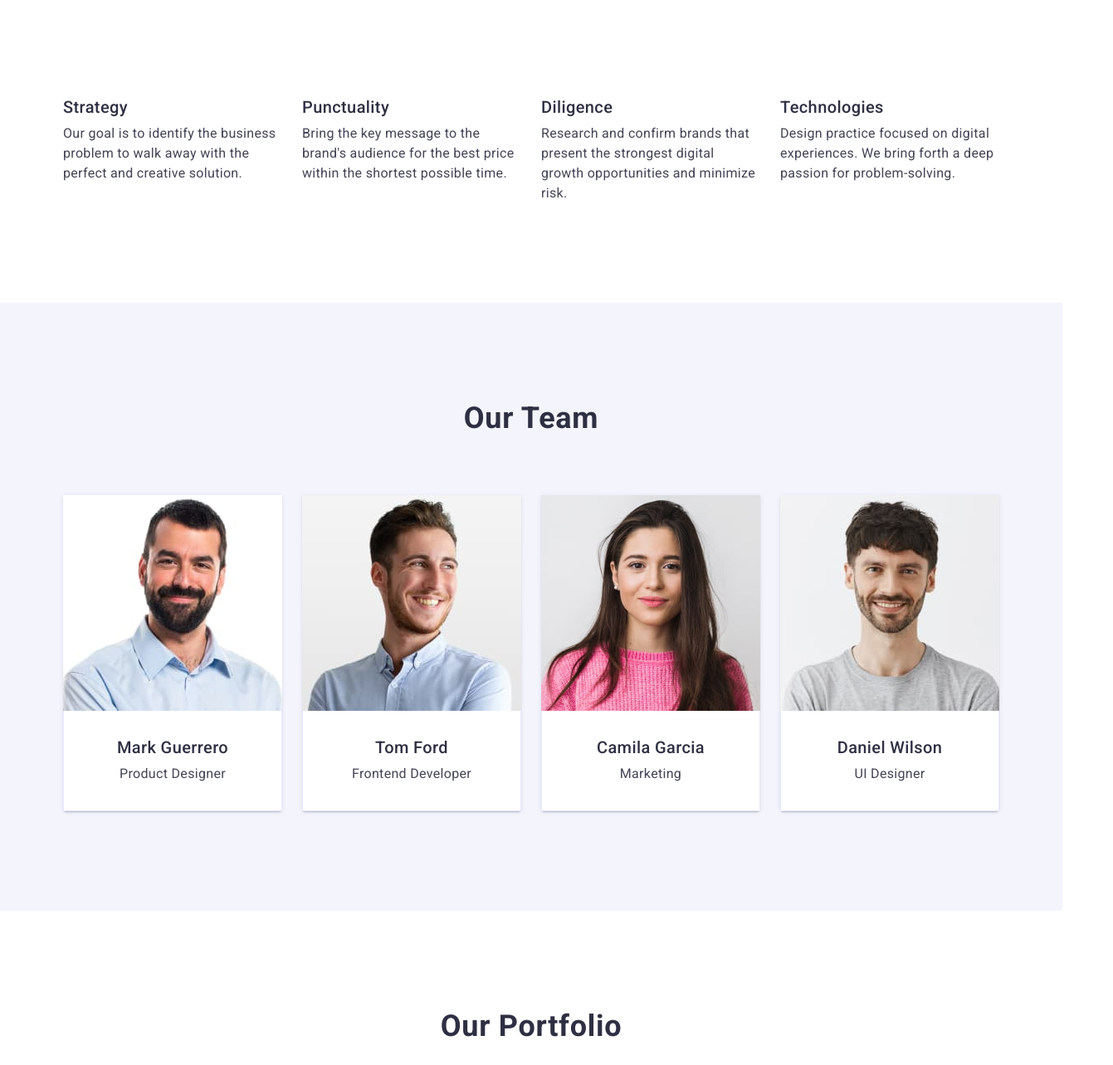
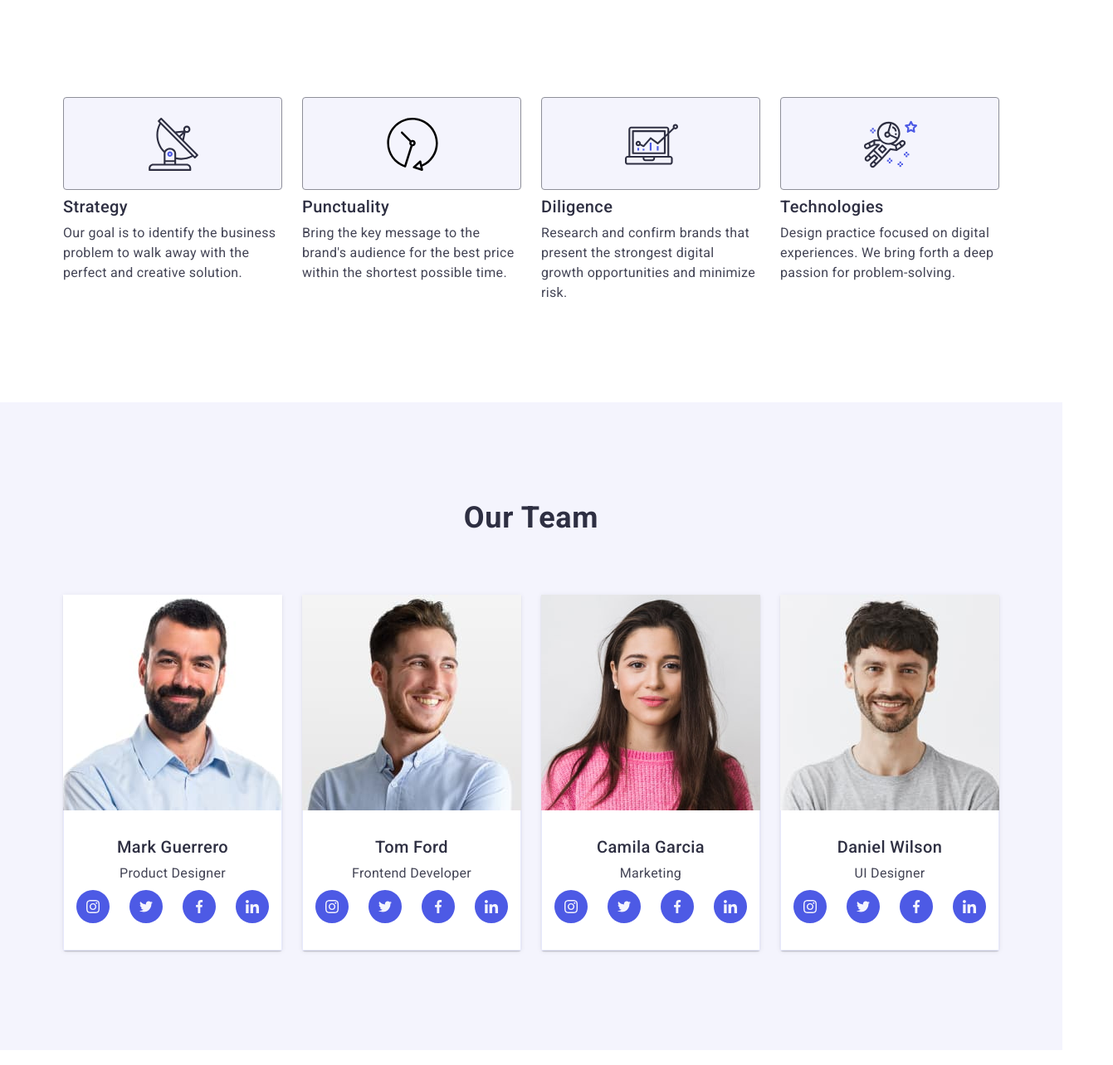
Before and after one commit to DmytroK-goit/goit-markup-hw-04, a plain HTML site: page index.html in a window 1280 px wide. Shown: the part 676-1960 px from the top of the page at 83% size, 1341 px wide, since content can reach past the window. Drawn offline with nearby package versions, Linux system fonts and the light colour scheme.

Commit message:
19.03.24

```diff
--- a/css/styles.css
+++ b/css/styles.css
@@ -48,6 +48,11 @@ img {
   display: block;
 }
 
+svg {
+  margin: 0;
+  padding: 0;
+}
+
 .container {
   width: 1158px;
   margin: 0 auto;
@@ -57,6 +62,8 @@ img {
 .header {
   border-bottom: 1px solid #e7e9fc;
   margin: 0 auto;
+  box-shadow: 0 1px 6px 0 rgba(46, 47, 66, 0.08), 0 1px 1px 0 rgba(46, 47, 66, 0.16), 0 2px 1px 0 rgba(46, 47, 66, 0.08);
+
 }
 
 .header .container {
@@ -157,6 +164,12 @@ img {
 .hero {
   background-color: var(--prime-color);
   padding: 188px 0;
+  background-image: linear-gradient(to bottom,
+      rgba(46, 47, 66, 0.7),
+      rgba(46, 47, 66, 0.7)), url(/images/people-office\ 1.jpg);
+  background-repeat: no-repeat;
+  background-size: cover;
+
 }
 
 .hero-button {
@@ -174,6 +187,8 @@ img {
   margin-top: 48px;
   padding: 16px 32px;
   border-radius: 4px;
+  box-shadow: 0 4px 4px 0 rgba(0, 0, 0, 0.15);
+
 }
 
 .hero-button:hover {
@@ -187,6 +202,16 @@ img {
 /* advanteges */
 .advanteges {
   padding: 120px 0;
+}
+
+.advanteges-svg {
+  padding: 24px 100px;
+  background-color: #f4f4fd;
+  border: 1px solid #8e8f99;
+  border-radius: 4px;
+  width: 264px;
+  height: 112px;
+  margin-bottom: 8px;
 }
 
 .visually-hidden {
@@ -283,6 +308,24 @@ img {
   color: var(--second-color);
   /* padding-bottom: 32px; */
   text-align: center;
+  margin-bottom: 8px;
+}
+
+.our-team-svg {
+  width: 232px;
+  height: 40px;
+  display: flex;
+  margin-left: auto;
+  margin-right: auto;
+  gap: 24px;
+}
+
+.our-team-svg-link {
+  fill: #4d5ae5;
+}
+
+.our-team-svg-link:hover {
+  fill: #404bbf;
 }
 
 /* our-portfolio */
@@ -345,8 +388,9 @@ img {
 
 /* footer */
 .footer .container {
-  /* margin-left: 156px;
-  width: 264px; */
+  display: flex;
+  align-content: end;
+  gap: 120px;
 }
 
 .footer {
@@ -379,5 +423,27 @@ img {
 .footer-p {
   color: #f4f4fd;
   max-width: 264px;
+}
+
+.footer-social-h {
+  font-weight: 500;
+  font-size: 16px;
+  line-height: 1.5;
+  letter-spacing: 0.02em;
+  color: #fff;
+  margin-bottom: 16px;
 
 }
+
+.footer-svg {
+  display: flex;
+  gap: 8px
+}
+
+.footer-svg-link {
+  fill: #4d5ae5;
+}
+
+.footer-svg-link:hover {
+  fill: #31d0aa;
+}
--- a/index.html
+++ b/index.html
@@ -51,6 +51,11 @@
         <h2 class="visually-hidden">advanteges</h2>
         <ul class="advanteges-ul">
           <li class="advanteges-li">
+            <div class="advanteges-svg">
+              <svg>
+                <use href="./icon.svg#icon-antenna-1" width="64" height="64"></use>
+              </svg>
+            </div class="advanteges-svg">
             <h3 class="advanteges-h">Strategy</h3>
             <p class="advanteges-p">
               Our goal is to identify the business problem to walk away with the
@@ -58,6 +63,11 @@
             </p>
           </li>
           <li class="advanteges-li">
+            <div class="advanteges-svg">
+              <svg>
+                <use href="./icon.svg#icon-Vector" width="64" height="64"></use>
+              </svg>
+            </div>
             <h3 class="advanteges-h">Punctuality</h3>
             <p class="advanteges-p">
               Bring the key message to the brand's audience for the best price
@@ -65,6 +75,11 @@
             </p>
           </li>
           <li class="advanteges-li">
+            <div class="advanteges-svg">
+              <svg>
+                <use href="./icon.svg#icon-diagram-1" width="64" height="64"></use>
+              </svg>
+            </div>
             <h3 class="advanteges-h">Diligence</h3>
             <p class="advanteges-p">
               Research and confirm brands that present the strongest digital
@@ -72,6 +87,11 @@
             </p>
           </li>
           <li class="advanteges-li">
+            <div class="advanteges-svg">
+              <svg>
+                <use href="./icon.svg#icon-astronaut-1" width="64" height="64"></use>
+              </svg>
+            </div>
             <h3 class="advanteges-h">Technologies</h3>
             <p class="advanteges-p">
               Design practice focused on digital experiences. We bring forth a
@@ -90,6 +110,20 @@
             <div class="our-team-li-border">
               <h3 class="advanteges-h">Mark Guerrero</h3>
               <p class="advanteges-p">Product Designer</p>
+              <ul class="our-team-svg">
+                <li><a href=""><svg class="our-team-svg-link" width="40" height="40">
+                      <use href="./icon.svg#icon-instagram"></use>
+                    </svg></a></li>
+                <li><a href=""><svg class="our-team-svg-link" width="40" height="40">
+                      <use href="./icon.svg#icon-twiter"></use>
+                    </svg></a></li>
+                <li><a href=""><svg class="our-team-svg-link" width="40" height="40">
+                      <use href="./icon.svg#icon-facebook"></use>
+                    </svg></a></li>
+                <li><a href=""><svg class="our-team-svg-link" width="40" height="40">
+                      <use href="./icon.svg#icon-linkedin"></use>
+                    </svg></a></li>
+              </ul>
             </div>
           </li>
           <li class="our-team-li">
@@ -97,6 +131,20 @@
             <div class="our-team-li-border">
               <h3 class="advanteges-h">Tom Ford</h3>
               <p class="advanteges-p">Frontend Developer</p>
+              <ul class="our-team-svg">
+                <li><a href=""><svg class="our-team-svg-link" width="40" height="40">
+                      <use href="./icon.svg#icon-instagram"></use>
+                    </svg></a></li>
+                <li><a href=""><svg class="our-team-svg-link" width="40" height="40">
+                      <use href="./icon.svg#icon-twiter"></use>
+                    </svg></a></li>
+                <li><a href=""><svg class="our-team-svg-link" width="40" height="40">
+                      <use href="./icon.svg#icon-facebook"></use>
+                    </svg></a></li>
+                <li><a href=""><svg class="our-team-svg-link" width="40" height="40">
+                      <use href="./icon.svg#icon-linkedin"></use>
+                    </svg></a></li>
+              </ul>
             </div>
           </li>
           <li class="our-team-li">
@@ -104,6 +152,20 @@
             <div class="our-team-li-border">
               <h3 class="advanteges-h">Camila Garcia</h3>
               <p class="advanteges-p">Marketing</p>
+              <ul class="our-team-svg">
+                <li><a href=""><svg class="our-team-svg-link" width="40" height="40">
+                      <use href="./icon.svg#icon-instagram"></use>
+                    </svg></a></li>
+                <li><a href=""><svg class="our-team-svg-link" width="40" height="40">
+                      <use href="./icon.svg#icon-twiter"></use>
+                    </svg></a></li>
+                <li><a href=""><svg class="our-team-svg-link" width="40" height="40">
+                      <use href="./icon.svg#icon-facebook"></use>
+                    </svg></a></li>
+                <li><a href=""><svg class="our-team-svg-link" width="40" height="40">
+                      <use href="./icon.svg#icon-linkedin"></use>
+                    </svg></a></li>
+              </ul>
             </div>
           </li>
           <li class="our-team-li">
@@ -111,6 +173,20 @@
             <div class="our-team-li-border">
               <h3 class="advanteges-h">Daniel Wilson</h3>
               <p class="advanteges-p">UI Designer</p>
+              <ul class="our-team-svg">
+                <li><a href=""><svg class="our-team-svg-link" width="40" height="40">
+                      <use href="./icon.svg#icon-instagram"></use>
+                    </svg></a></li>
+                <li><a href=""><svg class="our-team-svg-link" width="40" height="40">
+                      <use href="./icon.svg#icon-twiter"></use>
+                    </svg></a></li>
+                <li><a href=""><svg class="our-team-svg-link" width="40" height="40">
+                      <use href="./icon.svg#icon-facebook"></use>
+                    </svg></a></li>
+                <li><a href=""><svg class="our-team-svg-link" width="40" height="40">
+                      <use href="./icon.svg#icon-linkedin"></use>
+                    </svg></a></li>
+              </ul>
             </div>
           </li>
         </ul>
@@ -168,14 +244,32 @@
   </main>
   <footer class="footer">
     <div class="container">
-      <a class="footer-logo" href="./index.html">Web<span class="footer-logo-second-part">Studio</span></a>
-      <p class="footer-p">
-        Increase the flow of customers and sales for your business with digital
-        marketing & growth solutions.
-      </p>
+      <div>
+        <a class="footer-logo" href="./index.html">Web<span class="footer-logo-second-part">Studio</span></a>
+        <p class="footer-p">
+          Increase the flow of customers and sales for your business with digital
+          marketing & growth solutions.
+        </p>
+      </div>
+      <div>
+        <h3 class="footer-social-h">Social media</h3>
+        <ul class="footer-svg">
+          <li><a href=""><svg class="footer-svg-link" width="40" height="40">
+                <use href="./icon.svg#icon-instagram"></use>
+              </svg></a></li>
+          <li><a href=""><svg class="footer-svg-link" width="40" height="40">
+                <use href="./icon.svg#icon-twiter"></use>
+              </svg></a></li>
+          <li><a href=""><svg class="footer-svg-link" width="40" height="40">
+                <use href="./icon.svg#icon-facebook"></use>
+              </svg></a></li>
+          <li><a href=""><svg class="footer-svg-link" width="40" height="40">
+                <use href="./icon.svg#icon-linkedin"></use>
+              </svg></a></li>
+        </ul>
+      </div>
     </div>
   </footer>
-
 </body>
 
 </html>
```
Also changed, not shown: icon.svg (added), images/Vector.svg (added), images/antenna-1.svg (added), images/astronaut-1.svg (added), images/diagram-1.svg (added), images/facebook.svg (added), images/instagram.svg (added), images/linkedin.svg (added), images/people-office 1.jpg (added), images/twiter.svg (added).
